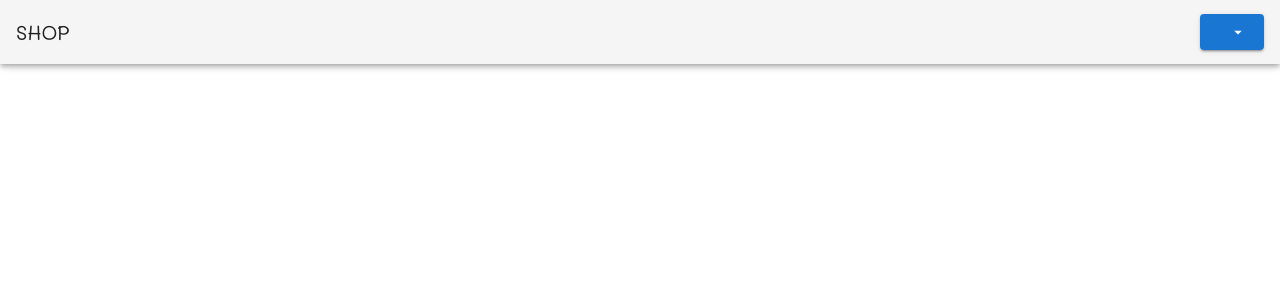
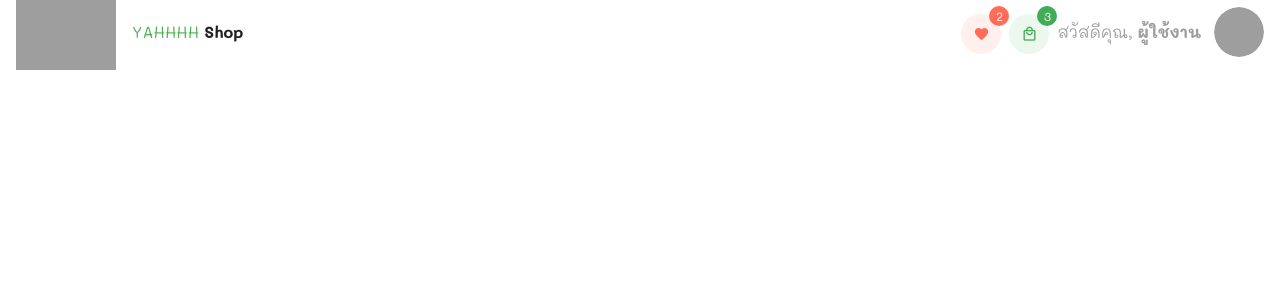
Before and after one commit to dlwlilac/VueWorkShop1, a Vue app: page / in a window 1280 px wide. Shown: the top 300 px of the page. Built offline with nearby package versions, Linux system fonts and the light colour scheme; grey boxes are pictures that could not be loaded.

Commit message:
Update BG

```diff
--- a/src/App.vue
+++ b/src/App.vue
@@ -1,11 +1,10 @@
 <template>
-  <v-app >
-    <router-view />
-  </v-app>
+    <v-app>
+      <router-view />
+    </v-app>
 </template>
 
 <script>
-
 export default {
   name: "App",
 
@@ -21,4 +20,16 @@ export default {
 * {
   font-family: "Mali", sans-serif;
 }
+
+.backgroundImage {
+  display: flex;
+  justify-content: center;
+  align-items: center;
+  min-height: 100vh;
+  background-image: url("../src/assets/img-headerbg.jpg");
+  background-size: cover;
+  flex-direction: column;
+}
+
+
 </style>
--- /dev/null
+++ b/src/components/Navbar.vue
@@ -0,0 +1,126 @@
+<template>
+  <div class="navbar-expand-md navbar-light default">
+    <v-app-bar app color="white" flat>
+      <v-badge color="#D5F0DB" dot>
+        <v-img
+          src="https://cmsassets.rgpub.io/sanity/images/dsfx7636/news/9eb028de391e65072d06e77f06d0955f66b9fa2c-736x316.png?auto=format&fit=fill&q=80&w=300"
+          contain
+          width="100"
+        ></v-img>
+      </v-badge>
+
+      <v-toolbar-title class="ml-4">
+        <span class="green--text">YAHHHH</span
+        ><strong style="margin-left: 5px">Shop</strong>
+      </v-toolbar-title>
+
+      <v-spacer></v-spacer>
+      <v-badge color="#FF6D59" overlap content="2" class="mr-2 mt-1">
+        <v-avatar color="#FFF0EE" size="40" @click="SoonLike()">
+          <v-icon small class="btnNavbar" color="#FF6D59">mdi-heart</v-icon>
+        </v-avatar>
+      </v-badge>
+      <v-badge color="#41AB55" overlap content="3" class="mr-2 mt-1">
+        <v-avatar color="#ECF7EE" size="40" @click="SoonCart()">
+          <v-icon small class="btnNavbar" color="#41AB55"
+            >mdi-shopping-outline</v-icon
+          >
+        </v-avatar>
+      </v-badge>
+      <span class="grey--text d-none d-sm-flex"
+        >สวัสดีคุณ,
+        <strong style="margin-left: 5px; margin-right: 5px"
+          >ผู้ใช้งาน</strong
+        ></span
+      >
+
+      <v-avatar size="50" class="ml-2" @click="menu = !menu">
+        <v-img
+          src="https://images.contentstack.io/v3/assets/blt5bbf09732528de36/blte2865cc2e9cd1407/63177fbd454b1c2ebb3f3589/2022_Promo_Elementalist-Lux_Ecomm_image10.png?auto=webp&width=694&quality=85"
+        ></v-img>
+      </v-avatar>
+      <!-- <v-btn icon dark class="">
+        <v-icon color="#878A94">mdi-menu-down</v-icon>
+      </v-btn> -->
+    </v-app-bar>
+    <v-main>
+      <router-view />
+    </v-main>
+  </div>
+</template>
+
+<script>
+export default {
+  data() {
+    return {
+      Username: "",
+    };
+  },
+  created() {
+    this.Username = localStorage.getItem("user");
+  },
+  methods: {
+    SoonCart() {
+      this.$swal.fire({
+        icon: "info",
+        title: "ตะกร้าสินค้า",
+        text: " ยังไม่ทำครับบบบบ",
+        showConfirmButton: false,
+        timer: 1500,
+        timerProgressBar: true,
+      });
+    },
+    SoonLike() {
+      this.$swal.fire({
+        icon: "info",
+        title: "สินค้าที่ชอบ",
+        text: "ยังไม่ทำครับบบบบ",
+        showConfirmButton: false,
+        timer: 1500,
+        timerProgressBar: true,
+      });
+    },
+  },
+};
+</script>
+
+<style>
+:root {
+  --bs-body-bg-rgb: 248, 249, 250;
+   --pc-header-background: rgba(var(--bs-body-bg-rgb), 0.7);
+}
+.v-toolbar__title {
+  font-size: 1rem !important;
+}
+.btnNavbar {
+  cursor: pointer;
+  border: none;
+}
+.btnNavbar:hover {
+  transform: translateY(-5px);
+}
+
+.navbar {
+  position: fixed;
+  padding: 16px 0;
+  width: 100%;
+  z-index: 1099;
+  top: 0;
+  -webkit-backdrop-filter: blur(7px);
+          backdrop-filter: blur(7px);
+  background-color: var(--pc-header-background);
+}
+.navbar.top-nav-collapse.default {
+  box-shadow: none;
+}
+.navbar.default, .navbar.top-nav-collapse {
+  box-shadow: 0 8px 6px -10px rgba(0, 0, 0, 0.5);
+}
+.navbar .nav-link {
+  font-weight: 500;
+}
+.navbar .nav-link:active, .navbar .nav-link:hover, .navbar .nav-link:focus {
+  color: var(--bs-primary);
+}
+
+</style>
--- a/src/router/index.js
+++ b/src/router/index.js
@@ -14,13 +14,8 @@ const routes = [
   {
     path: "/",
     name: "toolbar",
-    component: () => import("../views/Toolbar.vue"),
+    component: () => import("../components/Navbar.vue"),
     children: [
-      {
-        path: "/about",
-        name: "about",
-        component: () => import("../views/AboutView.vue"),
-      },
       {
         path: "/profile",
         name: "profile",
--- a/src/views/Toolbar.vue
+++ b/src/views/Toolbar.vue
@@ -17,7 +17,7 @@
             <v-list-item-title>Logout</v-list-item-title>
           </v-list-item>
           <v-list-item>
-            <v-list-item-title>Option 2</v-list-item-title>
+            <v-list-item-title>ไม่มี</v-list-item-title>
           </v-list-item>
           <v-list-item>
             <v-list-item-title>Option 3</v-list-item-title>
--- a/src/views/apicon.vue
+++ b/src/views/apicon.vue
@@ -1,7 +1,7 @@
 <template>
-  <div class="outer-container">
+  <div class="backgroundImage">
     <div justify="center" align="center" class="container">
-      <h1 class="title-text">รายการสินค้าทั้งหมด</h1>
+      <h1 class="title-text">จัดการสินค้า</h1>
       <div class="d-flex justify-end mr-10">
         <v-btn color="success" @click="newProduct()">เพิ่มสินค้า</v-btn>
       </div>
@@ -106,8 +106,8 @@
           </v-card-text>
           <v-card-actions>
             <v-spacer></v-spacer>
-            <v-btn color="error" @click="closeAddProduct()">ยกเลิก</v-btn>
-            <v-btn color="primary" @click="saveDataProducts(postdata)"
+            <v-btn color="error" class="btn" @click="closeAddProduct()">ยกเลิก</v-btn>
+            <v-btn color="primary" class="btn" @click="saveDataProducts(postdata)"
               >บันทึก</v-btn
             >
           </v-card-actions>
@@ -118,8 +118,12 @@
 </template>
 
 <script>
+// import Header from "../components/Header.vue";
+// import Navbar from "../components/Navbar";
 export default {
-  components: {},
+  components: {
+    // Header,
+  },
   data() {
     return {
       dialogEdit: false,
@@ -280,14 +284,7 @@ export default {
 </script>
 
 <style>
-.outer-container {
-  display: flex;
-  justify-content: top;
-  align-items: center;
-  min-height: 100vh;
-  background-color: #f9f9f9;
-  flex-direction: column;
-}
+
 .container {
   max-width: 1500px;
   margin: 20px;
@@ -330,4 +327,8 @@ export default {
   border-radius: 4px;
   cursor: pointer;
 }
+.btn:hover {
+  transform: translateY(-5px);
+  box-shadow: 0 4px 12px rgba(0, 0, 0, 0.2);
+}
 </style>
```
Also changed, not shown: src/assets/img-headerbg.jpg (added).
